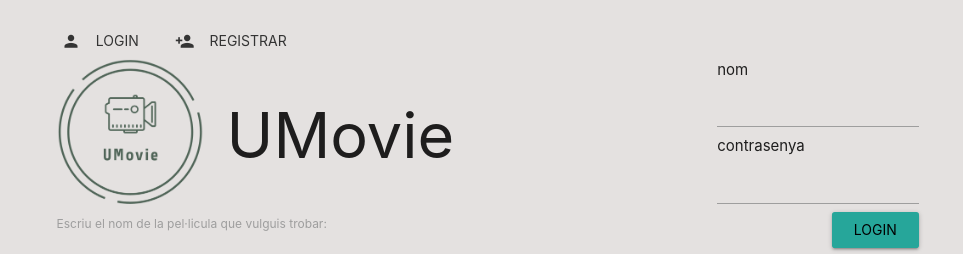
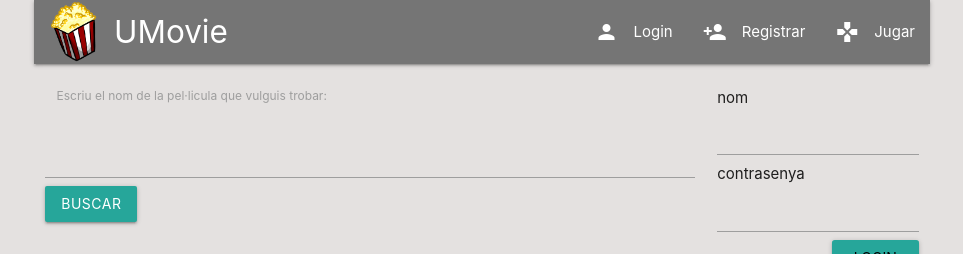
Before and after one commit to inspedralbes/moviequiz-grup-6, a PHP site: page / in a window 1280 px wide. Shown: the top 254 px of the page, without its empty margins (158-1121 px from the left). Run offline with PHP 8.4, Linux system fonts and the light colour scheme.

Commit message:
log e icono añadidos

```diff
--- a/front/index.js
+++ b/front/index.js
@@ -18,17 +18,16 @@ document.getElementById("btnSearch").addEventListener("click", function(){
                         </div>
                     </div>
                     <div id="modal${i}" class="modal bottom-sheet">
-                        <div class="modal-content">
+                        <div class="modal-content center-align">
                             <h4 class="center-align cyan-text text-darken-3">${datos.Title} (${datos.Year})</h4>
                             </br>
-                            <div>
+                            <div class="center-align">
                                 <label>
                                     <input type="checkbox" id="fav" name="fav"/>
-                                    <i class="material-icons">favorite</i>
                                     <span>Marcar com favorit</span>
                                 </label>
                             </div>
-                            <div id="formValue">
+                            <div id="formValue" class="center-align">
                                 </br>
                                 <h5 class="red-text darken-1">Valoració</h5>
                                 </br>
@@ -53,12 +52,12 @@ document.getElementById("btnSearch").addEventListener("click", function(){
                                     <span>5</span>
                                 </label>
                             </div>
-                            <div class="input-field">
+                            <div class="input-field center-align">
                                 <textarea id="comentario" class="materialize-textarea" data-length="200"></textarea>
                                 <label for="comentario">Comentari</label>
                             </div>
-                            <button id="btn-guardar" class="btn waves-effect waves-light disabled"> Guardar </button>
-                            <!--<div id="divError" class="divError"><label class="error"><span style="font-size: 20px"> ! </span>Debes de iniciar sesión para poder hacer una valoración</label></div>-->
+                            <button id="btn-guardar" class="btn waves-effect waves-light center-align"> Guardar </button>
+
                         </div>
 
                     </div>
@@ -97,7 +96,7 @@ document.addEventListener('DOMContentLoaded', function() {
   }, slideTime);
 });
 
-document.getElementById("btnLogin").addEventListener("click", function(){
+/*document.getElementById("btnLogin").addEventListener("click", function(){
     let u = document.getElementById("usuario").value;
     let p = document.getElementById("contrasenya").value;
     console.log("aa");
@@ -129,4 +128,4 @@ document.getElementById("btnLogin").addEventListener("click", function(){
         }
 
     })
-});
+});*/
--- a/index.html
+++ b/index.html
@@ -6,7 +6,7 @@
 	<meta name="viewport" content="width=device-width, initial-scale=1.0">
 	<title>UMovie</title>
 	<!-- <link rel="shortcut icon" href="moviehub.ico"> -->
-	<link rel="shortcut icon" href="/img/favicon.png">
+	<link rel="shortcut icon" href="/img/logo_cam.ico">
 	<link rel="stylesheet" href="../../../../style.css">
 	<script src="https://cdnjs.cloudflare.com/ajax/libs/materialize/1.0.0/js/materialize.min.js"></script>
 	<link rel="stylesheet" href="https://cdnjs.cloudflare.com/ajax/libs/materialize/1.0.0/css/materialize.min.css">
@@ -15,16 +15,26 @@
 <body>
 	<section class="container">
 		<div class="row">
+			<nav>
+				<div class="nav-wrapper grey darken-1">
+				  <a href="#" class="brand-logo"><img src="/img/logo_cam.png" alt="umovie" id="logo" class="col s6">UMovie</a>
+				  <ul id="nav-mobile" class="right hide-on-med-and-down">
+					<li><a href="./index.php?action=form_login"><i class="material-icons left">person</i>Login</a></li>
+					<li><a href="./index.php?action=form_register"><i class="material-icons left">person_add</i>Registrar</a></li>
+					<li><a href="collapsible.html"><i class="material-icons left">gamepad</i>Jugar</a></li>
+				  </ul>
+				</div>
+			  </nav>
 			<br>
-			<section id="menu" class="col s12">
+			<!-- <section id="menu" class="col s12">
 				<a href="./index.php?action=form_login"><button id="btn-login" class="btn-popup waves-effect waves-teal btn-flat"><i class="material-icons left">person</i>Login</button></a>
 				<a href="./index.php?action=form_register"><button id="btn-registrar" class="btn-popup waves-effect waves-teal btn-flat">Registrar<i class="material-icons left">person_add</i></button></a>
-			</section>
+			</section> -->
 
 			<article>
 				<div id="divSearch" class="col s9">
-					<img src="/img/logo_umovie.png" alt="umovie" id="logo" class="col s6">
-					<h1 class="col s6">UMovie</h1>
+					<!-- <img src="/img/logo_umovie.png" alt="umovie" id="logo" class="col s6">
+					<h1 class="col s6">UMovie</h1> -->
 					<label for="nompeli" class="col s12">Escriu el nom de la pel·licula que vulguis trobar: </label><br><br>
 					<input type="text" id="search" name="text" value="">
 					<button id="btnSearch" class="waves-effect waves-light btn">Buscar</button>
--- a/style.css
+++ b/style.css
@@ -7,7 +7,7 @@ body{
 }
 
 #logo{
-    width: 170px;
+    width: 80px;
 }
 footer {
     z-index:1;
```
Also changed, not shown: img/favicon.png (deleted), img/logo_cam.ico (added), img/logo_cam.png (added), img/logo_umovie.png (deleted).
